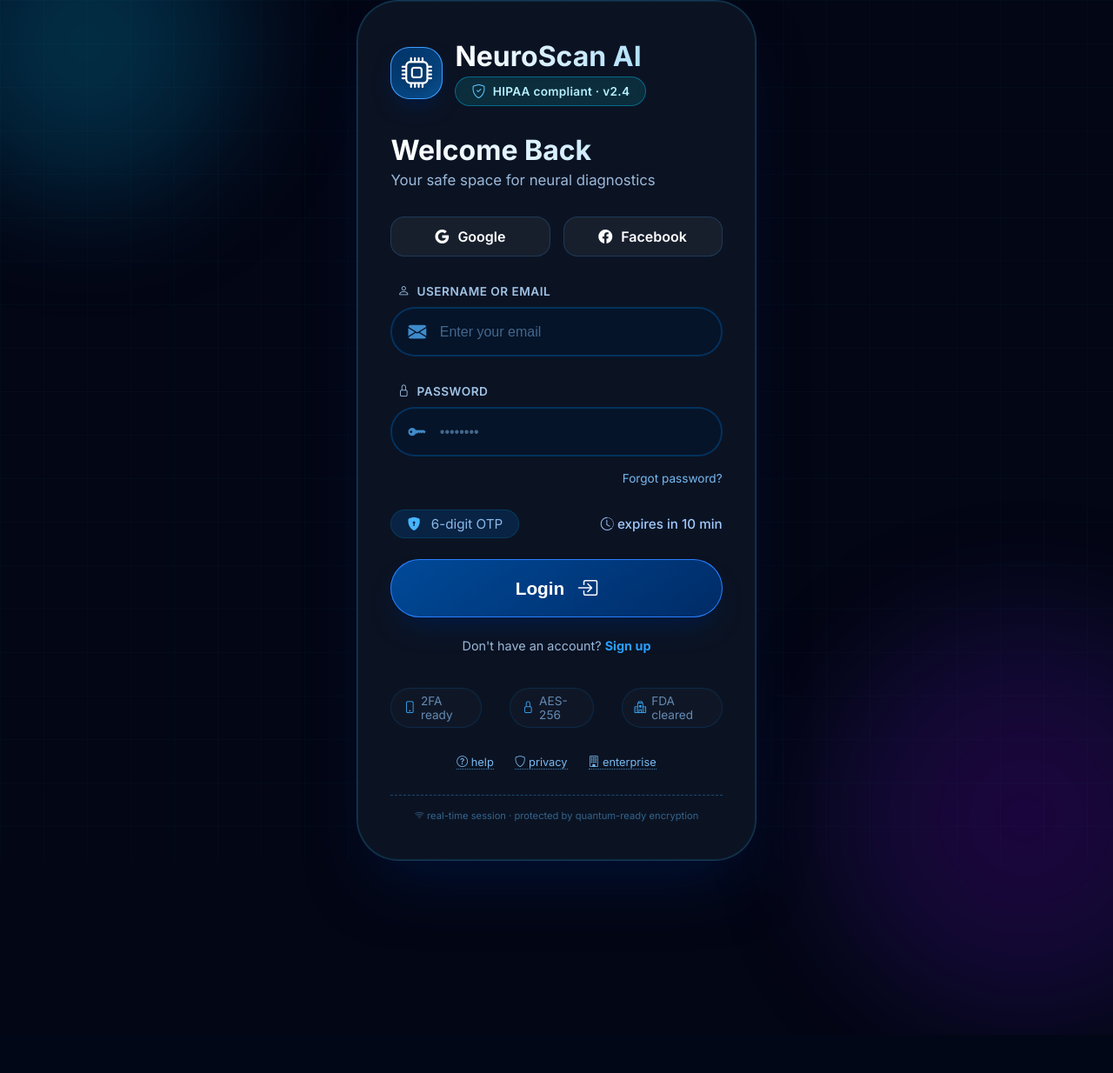
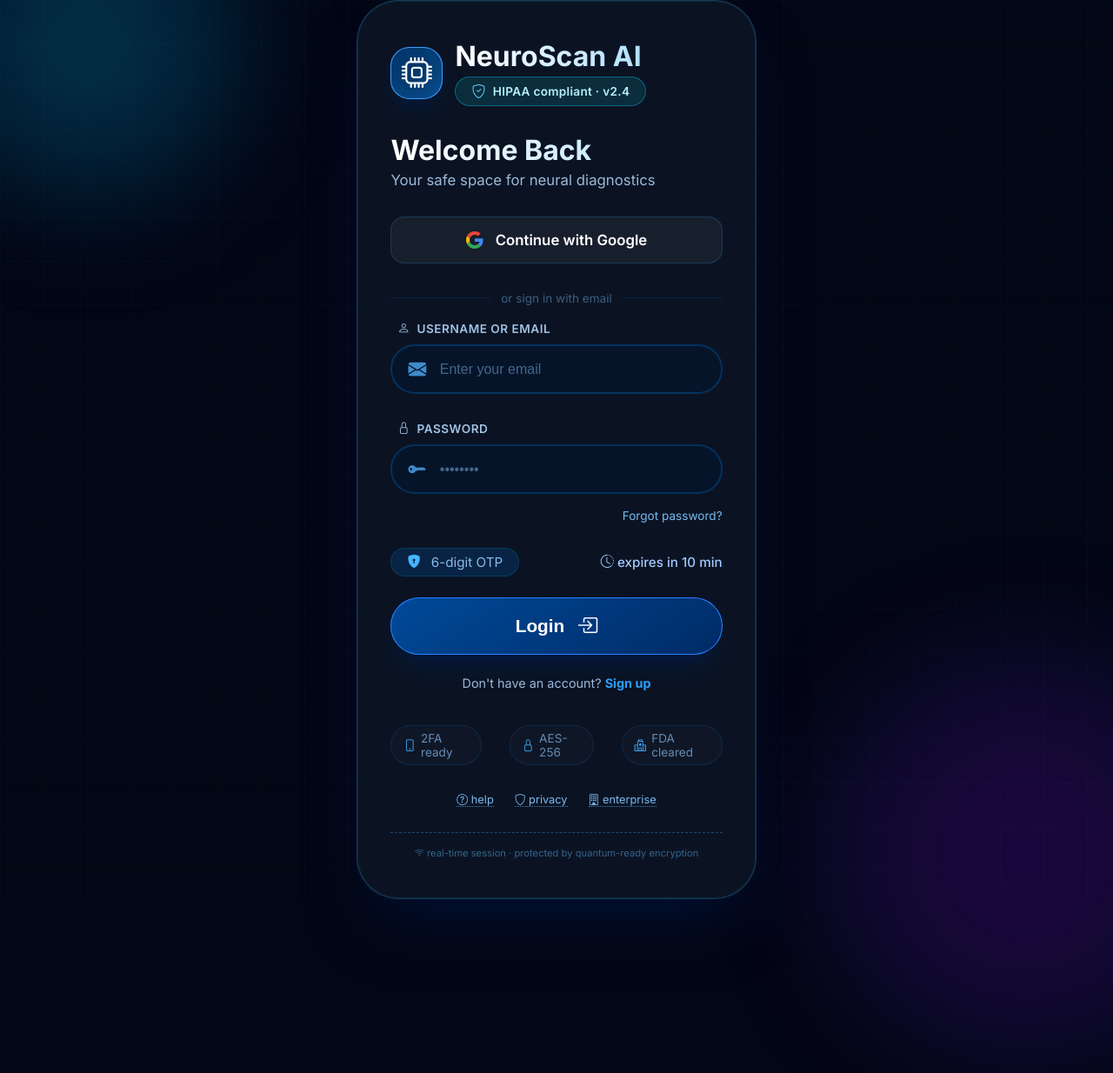
Before and after one commit to harshamukund4070/alzheimer-ai-detector, a Django app: page / in a window 1280 px wide; the page is wider, and only the part inside the window is pictured. Shown: that part at 87% size. Before the commit the page ends 1173 px from the top of that part, so only its background shows below. Run offline with Django 5.2, Linux system fonts and the light colour scheme.

Commit message:
feat: Real Google OAuth flow with OTP verification, premium Harsha email design, user persistence, and removed Facebook login

```diff
--- a/detector/urls.py
+++ b/detector/urls.py
@@ -3,17 +3,23 @@ from . import views
 
 urlpatterns = [
 
+    # ── Auth ──────────────────────────────────────────────────────────────
     path("", views.login_view, name="login"),
     path("signup/", views.signup_view, name="signup"),
-    path("social-login/<str:provider>/", views.social_login, name="social_login"),
     path("forgot-password/", views.forgot_password_view, name="forgot_password"),
     path("verify/", views.verify_view, name="verify"),
+    path("resend-otp/", views.resend_otp, name="resend_otp"),
+    path("logout/", views.logout_view, name="logout"),
+
+    # ── Google OAuth (real flow) ───────────────────────────────────────────
+    path("google-login/", views.google_login, name="google_login"),
+    path("google-callback/", views.google_callback, name="google_callback"),
+
+    # ── Dashboard & Features ───────────────────────────────────────────────
     path("upload/", views.upload_page, name="upload"),
     path("predict/", views.predict_mri, name="predict"),
     path("report/<int:record_id>/", views.download_report, name="download_report"),
     path("performance/", views.performance_page, name="performance"),
     path("info/", views.info_page, name="info"),
-    path("resend-otp/", views.resend_otp, name="resend_otp"),
-    path("logout/", views.logout_view, name="logout"),
 
 ]
--- a/detector/views.py
+++ b/detector/views.py
@@ -12,7 +12,8 @@ from django.http import HttpResponse
 from django.conf import settings
 from django.core.mail import EmailMultiAlternatives
 from django.core.files.storage import FileSystemStorage
-from .models import PatientRecord
+from .models import PatientRecord, AppUser
+import urllib.parse
 
 from reportlab.pdfgen import canvas
 from reportlab.lib.pagesizes import letter
@@ -183,61 +184,218 @@ def send_email_async(subject, text_content, html_content, email):
         print(f"Failed to send email via Brevo API: {e}", flush=True)
 
 
-# -----------------------------
-# AUTH VIEWS (SIGNUP, LOGIN, SOCIAL)
-# -----------------------------
+# ============================================================
+# BEAUTIFUL OTP EMAIL BUILDER (matches screenshot design)
+# ============================================================
+def build_otp_email(otp: str, context: str = "Login") -> str:
+    """Returns a richly-styled HTML email matching the Harsha Pvt Limited design."""
+    digits = "  ".join(list(otp))  # spaced digits like: 4  4  5  4  1  6
+    return f"""
+<!DOCTYPE html>
+<html><head><meta charset="UTF-8"><meta name="viewport" content="width=device-width,initial-scale=1.0"></head>
+<body style="margin:0;padding:0;background-color:#f0f4f8;font-family:Arial,Helvetica,sans-serif;">
+<table width="100%" cellpadding="0" cellspacing="0" style="background:#f0f4f8;padding:30px 0;">
+  <tr><td align="center">
+  <table width="580" cellpadding="0" cellspacing="0" style="max-width:580px;width:100%;">
+
+    <!-- HEADER -->
+    <tr><td style="background:linear-gradient(135deg,#0a2540 0%,#0a4a7a 50%,#0d5fa0 100%);padding:44px 30px;text-align:center;border-radius:14px 14px 0 0;">
+      <div style="font-size:52px;margin-bottom:14px;">&#129504;</div>
+      <h1 style="color:#ffffff;margin:0;font-size:26px;font-weight:800;letter-spacing:0.5px;">Harsha Pvt Limited</h1>
+      <p style="color:#a8d4f0;margin:8px 0 0;font-size:11px;letter-spacing:3px;font-weight:600;">AI ALZHEIMER MRI DETECTION PLATFORM</p>
+    </td></tr>
+
+    <!-- BODY -->
+    <tr><td style="background:#ffffff;padding:44px 44px 36px;">
+      <p style="color:#8a9bb0;font-size:11px;font-weight:700;letter-spacing:2.5px;text-transform:uppercase;margin:0 0 10px;">Login Verification</p>
+      <h2 style="color:#0d1f33;font-size:28px;font-weight:800;margin:0 0 22px;">Your One-Time Password</h2>
+
+      <p style="color:#1a2b3c;font-size:15px;margin:0 0 12px;">Hello, <strong>Valued User</strong> &#128075;</p>
+      <p style="color:#4a6070;font-size:14px;line-height:1.7;margin:0 0 30px;">
+        We received a <strong>{context}</strong> request for your account on the
+        <strong>AI Alzheimer MRI Detection Platform</strong>. Use the OTP below to complete your login.
+      </p>
+
+      <!-- OTP BOX -->
+      <div style="background:#0d1b2a;border-radius:14px;padding:30px 20px;text-align:center;margin-bottom:22px;">
+        <p style="color:#6a8aa8;font-size:11px;letter-spacing:3px;text-transform:uppercase;margin:0 0 18px;font-weight:600;">Your OTP Code</p>
+        <div style="font-size:44px;font-weight:800;letter-spacing:14px;color:#ffffff;font-family:'Courier New',Courier,monospace;margin-bottom:16px;">{digits}</div>
+        <p style="color:#e74c3c;font-size:13px;font-weight:700;margin:0;">&#9940; Valid for 5 minutes only</p>
+      </div>
+
+      <!-- BADGES -->
+      <table width="100%" cellpadding="4" cellspacing="0" style="margin-bottom:26px;">
+        <tr>
+          <td width="33%" style="padding:4px;">
+            <div style="background:#0d2137;border-radius:10px;padding:14px 8px;text-align:center;">
+              <div style="font-size:22px;">&#128274;</div>
+              <div style="color:#a8c8e8;font-size:11px;margin-top:6px;font-weight:700;">Secure Login</div>
+            </div>
+          </td>
+          <td width="33%" style="padding:4px;">
+            <div style="background:#1a160a;border-radius:10px;padding:14px 8px;text-align:center;">
+              <div style="font-size:22px;">&#9889;</div>
+              <div style="color:#f0c040;font-size:11px;margin-top:6px;font-weight:700;">One-Time Use</div>
+            </div>
+          </td>
+          <td width="33%" style="padding:4px;">
+            <div style="background:#0d2137;border-radius:10px;padding:14px 8px;text-align:center;">
+              <div style="font-size:22px;">&#127973;</div>
+              <div style="color:#a8c8e8;font-size:11px;margin-top:6px;font-weight:700;">Healthcare AI</div>
+            </div>
+          </td>
+        </tr>
+      </table>
+
+      <!-- WARNING -->
+      <div style="background:#2d1e21;border-left:4px solid #e74c3c;border-radius:6px;padding:16px 18px;">
+        <p style="color:#e8d0c8;font-size:13px;margin:0;line-height:1.65;">
+          &#9888; <strong style="color:#f0a07a;">Did not request this?</strong>
+          If you did not attempt to log in, please ignore this email. Your account remains secure.
+        </p>
+      </div>
+    </td></tr>
+
+    <!-- FOOTER -->
+    <tr><td style="background:#f8fafc;border-top:1px solid #dde6ee;padding:26px 44px;text-align:center;border-radius:0 0 14px 14px;">
+      <p style="color:#1a2b3c;font-size:14px;font-weight:800;margin:0 0 5px;">Harsha Pvt Limited</p>
+      <p style="color:#7a8fa0;font-size:12px;margin:0 0 18px;">AI Healthcare Technology &bull; MRI Analysis Platform</p>
+      <p style="color:#b0bec8;font-size:11px;margin:0 0 5px;">This is an automated message. Please do not reply to this email.</p>
+      <p style="color:#b0bec8;font-size:11px;margin:0;">&copy; 2025 Harsha Pvt Limited. All rights reserved.</p>
+    </td></tr>
+
+  </table>
+  </td></tr>
+</table>
+</body></html>
+"""
+
+
+# ============================================================
+# GOOGLE OAUTH CONSTANTS
+# ============================================================
+GOOGLE_AUTH_URL = "https://accounts.google.com/o/oauth2/v2/auth"
+GOOGLE_TOKEN_URL = "https://oauth2.googleapis.com/token"
+GOOGLE_USERINFO_URL = "https://www.googleapis.com/oauth2/v2/userinfo"
+
+
+# ============================================================
+# AUTH VIEWS
+# ============================================================
+
 def signup_view(request):
     if request.method == "POST":
-        email = request.POST.get("email")
+        email = request.POST.get("email", "").strip()
+        name = request.POST.get("name", "").strip()
+        if not email:
+            return render(request, "signup.html", {"error": "Email is required."})
+
         otp = str(random.randint(100000, 999999))
         print(f"Signup OTP for {email}: {otp}")
         request.session["otp"] = otp
         request.session["email"] = email
+        request.session["user_name"] = name
         request.session["is_signup"] = True
 
-        subject = "NeuroScan AI - Verify Your Account"
-        html = f"<h3>Welcome to NeuroScan</h3><p>Your verification code is: <b>{otp}</b></p>"
+        subject = "NeuroScan AI – Verify Your Account"
+        html = build_otp_email(otp, context="Account Registration")
         threading.Thread(target=send_email_async, args=(subject, otp, html, email)).start()
-
         return redirect("verify")
     return render(request, "signup.html")
 
-def social_login(request, provider):
-    """
-    For social login we cannot do a real OAuth callback without client IDs.
-    Instead we show an intermediate page that collects the user's email,
-    sends an OTP, and requires verification before granting access.
-    This ensures the same OTP security layer applies to all login methods.
-    """
-    if request.method == "POST":
-        email = request.POST.get("email", "").strip()
+
+def google_login(request):
+    """Step 1 – Redirect user to Google's OAuth consent/account chooser."""
+    client_id = os.environ.get("GOOGLE_CLIENT_ID", "")
+    if not client_id:
+        return render(request, "login.html", {
+            "error": "Google login is not configured yet. Please use email/OTP login."
+        })
+    redirect_uri = request.build_absolute_uri("/google-callback/")
+    params = {
+        "client_id": client_id,
+        "redirect_uri": redirect_uri,
+        "response_type": "code",
+        "scope": "openid email profile",
+        "access_type": "offline",
+        "prompt": "select_account",   # forces account chooser every time
+    }
+    return redirect(GOOGLE_AUTH_URL + "?" + urllib.parse.urlencode(params))
+
+
+def google_callback(request):
+    """Step 2 – Google redirects back here with ?code=... Exchange for user email, send OTP."""
+    error_param = request.GET.get("error")
+    code = request.GET.get("code")
+
+    if error_param or not code:
+        return render(request, "login.html", {
+            "error": f"Google login was cancelled or failed: {error_param or 'no code received'}. Please try again."
+        })
+
+    client_id = os.environ.get("GOOGLE_CLIENT_ID", "")
+    client_secret = os.environ.get("GOOGLE_CLIENT_SECRET", "")
+    redirect_uri = request.build_absolute_uri("/google-callback/")
+
+    try:
+        # Exchange auth code for tokens
+        token_data = urllib.parse.urlencode({
+            "code": code,
+            "client_id": client_id,
+            "client_secret": client_secret,
+            "redirect_uri": redirect_uri,
+            "grant_type": "authorization_code",
+        }).encode("utf-8")
+
+        token_req = urllib.request.Request(
+            GOOGLE_TOKEN_URL,
+            data=token_data,
+            headers={"Content-Type": "application/x-www-form-urlencoded"},
+            method="POST"
+        )
+        with urllib.request.urlopen(token_req) as resp:
+            token_info = json.loads(resp.read())
+
+        access_token = token_info.get("access_token")
+        if not access_token:
+            raise Exception("No access token received from Google")
+
+        # Fetch user profile
+        info_req = urllib.request.Request(
+            GOOGLE_USERINFO_URL,
+            headers={"Authorization": f"Bearer {access_token}"}
+        )
+        with urllib.request.urlopen(info_req) as resp:
+            user_info = json.loads(resp.read())
+
+        email = user_info.get("email", "").strip()
+        name = user_info.get("name", "Valued User")
+        google_id = user_info.get("id", "")
+
         if not email:
-            return render(request, "social_login.html", {
-                "provider": provider,
-                "error": "Please enter your email address."
-            })
+            raise Exception("Google did not return an email address")
+
+        # Generate OTP, store in session
         otp = str(random.randint(100000, 999999))
-        print(f"Social Login OTP ({provider}) for {email}: {otp}")
+        print(f"Google OAuth OTP for {email}: {otp}")
         request.session["otp"] = otp
         request.session["email"] = email
-        request.session["is_social"] = True
+        request.session["user_name"] = name
+        request.session["google_id"] = google_id
+        request.session["is_google"] = True
 
-        subject = f"NeuroScan AI – {provider.capitalize()} Login Verification"
-        text = f"Your OTP is: {otp}. Valid for 10 minutes."
-        html = f"""<html><body style="font-family:Inter,sans-serif;background:#030614;padding:30px;">
-        <div style="max-width:480px;margin:auto;background:rgba(10,22,40,0.9);border:1px solid #3f9eff;border-radius:20px;padding:30px;color:white;">
-            <h2>🔐 {provider.capitalize()} Login OTP</h2>
-            <p style="color:#9bb9da;">Verify your identity to complete login via {provider.capitalize()}.</p>
-            <div style="background:#001d4a;border-radius:12px;padding:20px;text-align:center;margin:20px 0;">
-                <span style="font-size:2.5rem;font-weight:700;letter-spacing:8px;color:#4db8ff;">{otp}</span>
-            </div>
-            <p style="color:#608bb7;font-size:0.9rem;">Valid for <strong>10 minutes</strong>. Do not share this OTP.</p>
-        </div></body></html>"""
-        threading.Thread(target=send_email_async, args=(subject, text, html, email)).start()
+        # Send the beautiful OTP email
+        subject = "NeuroScan AI – Google Login Verification"
+        html = build_otp_email(otp, context="Google Login")
+        threading.Thread(target=send_email_async, args=(subject, otp, html, email)).start()
         return redirect("verify")
 
-    # GET: show email collection page for this social provider
-    return render(request, "social_login.html", {"provider": provider})
+    except Exception as exc:
+        print(f"Google OAuth error: {exc}")
+        return render(request, "login.html", {
+            "error": f"Google authentication failed. Please try again or use email login."
+        })
+
 
 def forgot_password_view(request):
     if request.method == "POST":
@@ -251,45 +409,38 @@ def forgot_password_view(request):
         request.session["email"] = email
         request.session["is_reset"] = True
 
-        subject = "NeuroScan AI - Password Reset OTP"
-        text = f"Your password reset OTP is: {otp}. Valid for 10 minutes."
-        html = f"""
-        <html><body style="font-family:Inter,sans-serif;background:#030614;padding:30px;">
-        <div style="max-width:480px;margin:auto;background:rgba(10,22,40,0.9);border:1px solid #3f9eff;border-radius:20px;padding:30px;color:white;">
-            <h2>🔐 Password Reset</h2>
-            <p style="color:#9bb9da;">Use the OTP below to reset your NeuroScan AI password.</p>
-            <div style="background:#001d4a;border-radius:12px;padding:20px;text-align:center;margin:20px 0;">
-                <span style="font-size:2.5rem;font-weight:700;letter-spacing:8px;color:#4db8ff;">{otp}</span>
-            </div>
-            <p style="color:#608bb7;font-size:0.9rem;">This OTP expires in <strong>10 minutes</strong>. Do not share it with anyone.</p>
-        </div>
-        </body></html>
-        """
-        threading.Thread(target=send_email_async, args=(subject, text, html, email)).start()
+        subject = "NeuroScan AI – Password Reset"
+        html = build_otp_email(otp, context="Password Reset")
+        threading.Thread(target=send_email_async, args=(subject, otp, html, email)).start()
         return redirect("verify")
 
     return render(request, "forgot_password.html")
 
+
 def login_view(request):
     if request.method == "POST":
-        email = request.POST.get("email")
-        password = request.POST.get("password")
+        email = request.POST.get("email", "").strip()
+        password = request.POST.get("password", "")
 
-        # Simple login
+        if not email:
+            return render(request, "login.html", {"error": "Please enter your email."})
+
+        # Credentials login (password >= 6 chars)
         if password and len(password) >= 6:
+            # Create/update user record
+            AppUser.objects.get_or_create(email=email, defaults={"name": email.split("@")[0]})
             request.session["email"] = email
             return redirect("upload")
 
-        # OTP
+        # Fallback: OTP login
         otp = str(random.randint(100000, 999999))
-        print(f"OTP for {email}: {otp}")
+        print(f"Login OTP for {email}: {otp}")
         request.session["otp"] = otp
         request.session["email"] = email
 
-        subject = "NeuroScan AI Login"
-        text = f"OTP: {otp}"
-        html = f"<b>{otp}</b>"
-        threading.Thread(target=send_email_async, args=(subject, text, html, email)).start()
+        subject = "NeuroScan AI – Your Login OTP"
+        html = build_otp_email(otp, context="Login")
+        threading.Thread(target=send_email_async, args=(subject, otp, html, email)).start()
         return redirect("verify")
 
     return render(request, "login.html")
@@ -300,26 +451,52 @@ def login_view(request):
 # -----------------------------
 def verify_view(request):
     email = request.session.get("email")
+    if not email:
+        return redirect("login")
 
     if request.method == "POST":
         user_otp = request.POST.get("otp", "").strip()
         real_otp = request.session.get("otp", "")
 
-        if user_otp == real_otp:
-            is_reset = request.session.pop("is_reset", False)
-            request.session.pop("is_signup", False)
-
-            if is_reset:
-                # After password reset OTP, go back to login with a success message
-                return render(request, "login.html", {
-                    "error": "✅ OTP verified! Your identity is confirmed. You may now log in."
-                })
-            return redirect("upload")
-        else:
+        if user_otp != real_otp:
             return render(request, "verify.html", {
-                "error": "Invalid OTP. Please try again.",
+                "error": "❌ Invalid OTP. Please check your email and try again.",
                 "email": email
             })
+
+        # OTP is correct — determine the flow type
+        is_reset  = request.session.pop("is_reset",  False)
+        is_signup = request.session.pop("is_signup", False)
+        is_google = request.session.pop("is_google", False)
+        request.session.pop("is_social", False)
+
+        # Persist / retrieve user in DB
+        name  = request.session.get("user_name", email.split("@")[0])
+        g_id  = request.session.get("google_id", None)
+
+        if is_google and g_id:
+            # For Google users, also save google_id
+            user, created = AppUser.objects.get_or_create(
+                email=email,
+                defaults={"name": name, "google_id": g_id}
+            )
+            if not created and not user.google_id:
+                user.google_id = g_id
+                user.save(update_fields=["google_id"])
+        elif not is_reset:
+            # Regular signup / login / social
+            AppUser.objects.get_or_create(email=email, defaults={"name": name})
+
+        # Clear OTP from session (one-time use)
+        request.session.pop("otp", None)
+
+        if is_reset:
+            return render(request, "login.html", {
+                "error": "✅ Identity verified! You may now log in with your credentials."
+            })
+
+        # All other flows → dashboard
+        return redirect("upload")
 
     return render(request, "verify.html", {"email": email})
 
@@ -524,37 +701,19 @@ def resend_otp(request):
     email = request.session.get("email")
     if email:
         otp = str(random.randint(100000, 999999))
-
-        print(f"\n{'='*50}", flush=True)
-        print(f"🚨 RESENT OTP 🚨", flush=True)
-        print(f"New OTP for {email} is: {otp}", flush=True)
-        print(f"{'='*50}\n", flush=True)
+        print(f"Resent OTP for {email}: {otp}")
 
         request.session["otp"] = otp
 
         subject = "Harsha Pvt Limited – Your Resent Login OTP"
         text_content = f"Your new OTP is {otp}. Valid for 5 minutes."
-
-        # Simple HTML for the resend
-        html_content = f"""
-        <div style="font-family: Arial, sans-serif; text-align: center; padding: 20px; background-color: #f4f4f4;">
-            <div style="background-color: white; padding: 30px; border-radius: 10px; box-shadow: 0 4px 8px rgba(0,0,0,0.1); display: inline-block;">
-                <h2 style="color: #333;">Login Verification</h2>
-                <p style="color: #666; font-size: 16px;">Your new One-Time Password is:</p>
-                <div style="background-color: #007bff; color: white; padding: 15px 30px; border-radius: 5px; font-size: 32px; font-weight: bold; letter-spacing: 5px; margin: 20px 0;">
-                    {otp}
-                </div>
-                <p style="color: #999; font-size: 12px;">Valid for 5 minutes. Do not share this code.</p>
-            </div>
-        </div>
-        """
+        html_content = build_otp_email(otp, context="OTP Resend")
 
         # Start thread to send email
-        email_thread = threading.Thread(
+        threading.Thread(
             target=send_email_async,
             args=(subject, text_content, html_content, email)
-        )
-        email_thread.start()
+        ).start()
 
     return redirect("verify")
 
--- a/requirements.txt
+++ b/requirements.txt
@@ -11,3 +11,5 @@ resend
 reportlab
 opencv-python-headless
 matplotlib
+google-auth-oauthlib
+google-auth
--- a/templates/login.html
+++ b/templates/login.html
@@ -432,12 +432,20 @@
         </div>
 
         <div class="social-login">
-            <a href="/social-login/google/" class="social-btn">
-                <i class="bi bi-google"></i> Google
+            <a href="/google-login/" class="social-btn" style="width:100%;justify-content:center;gap:14px;font-size:1.05rem;padding:1rem 1.5rem;">
+                <svg width="20" height="20" viewBox="0 0 48 48" style="flex-shrink:0;">
+                    <path fill="#EA4335" d="M24 9.5c3.54 0 6.71 1.22 9.21 3.6l6.85-6.85C35.9 2.38 30.47 0 24 0 14.62 0 6.51 5.38 2.56 13.22l7.98 6.19C12.43 13.72 17.74 9.5 24 9.5z"/>
+                    <path fill="#4285F4" d="M46.98 24.55c0-1.57-.15-3.09-.38-4.55H24v9.02h12.94c-.58 2.96-2.26 5.48-4.78 7.18l7.73 6c4.51-4.18 7.09-10.36 7.09-17.65z"/>
+                    <path fill="#FBBC05" d="M10.53 28.59c-.48-1.45-.76-2.99-.76-4.59s.27-3.14.76-4.59l-7.98-6.19C.92 16.46 0 20.12 0 24c0 3.88.92 7.54 2.56 10.78l7.97-6.19z"/>
+                    <path fill="#34A853" d="M24 48c6.48 0 11.93-2.13 15.89-5.81l-7.73-6c-2.15 1.45-4.92 2.3-8.16 2.3-6.26 0-11.57-4.22-13.47-9.91l-7.98 6.19C6.51 42.62 14.62 48 24 48z"/>
+                </svg>
+                Continue with Google
             </a>
-            <a href="/social-login/facebook/" class="social-btn">
-                <i class="bi bi-facebook"></i> Facebook
-            </a>
+        </div>
+        <div style="display:flex;align-items:center;gap:12px;margin:1.2rem 0;color:#3d5e80;font-size:0.85rem;">
+            <div style="flex:1;height:1px;background:rgba(0,140,255,0.12);"></div>
+            or sign in with email
+            <div style="flex:1;height:1px;background:rgba(0,140,255,0.12);"></div>
         </div>
 
         <!-- 🔥 FIX 1: Error message display if any -->
```
Also changed, not shown: detector/models.py (+14 -1 lines), db.sqlite3, detector/migrations/0002_appuser.py (added).
